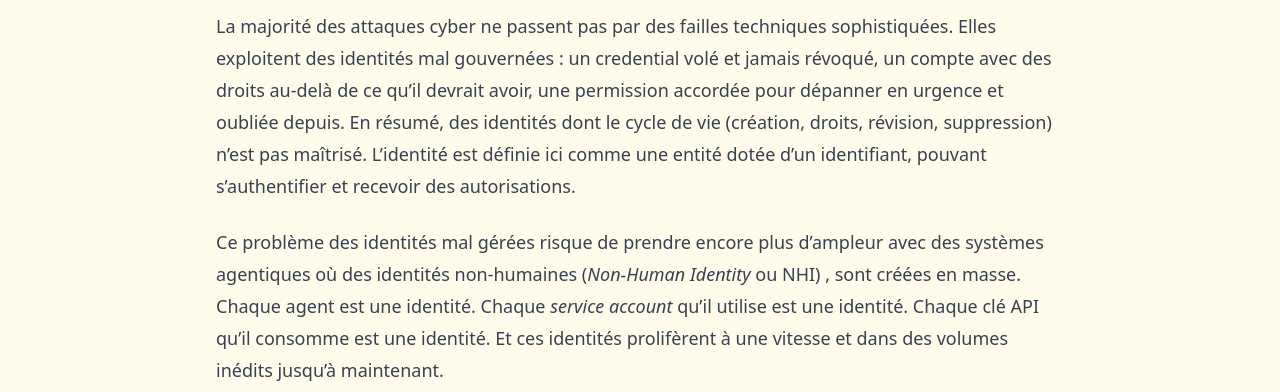
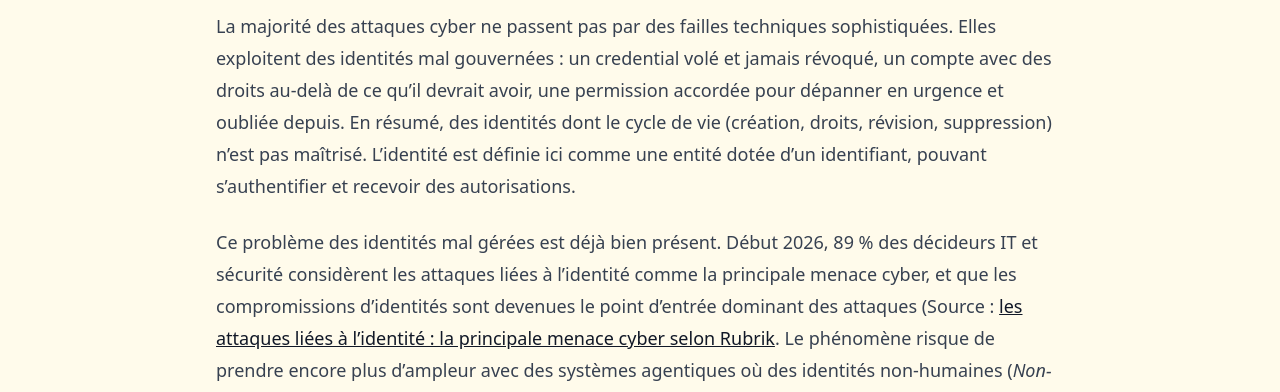
Before and after one commit to ai-referent/ai-referent.github.io, an Astro site: page /blog/iam_and_agentic_systems in a window 1280 px wide. Shown: the part 560-952 px from the top of the page. Built offline with nearby package versions, Linux system fonts and the light colour scheme; Astro itself is replaced by a stand-in of ours.

Commit message:
Added a reference

```diff
--- a/src/content/blog/IAM_and_agentic_systems.md
+++ b/src/content/blog/IAM_and_agentic_systems.md
@@ -13,7 +13,7 @@ excerpt: "L'IAM a été conçu pour des humains. Les agents ne le sont pas. Et d
 
 La majorité des attaques cyber ne passent pas par des failles techniques sophistiquées. Elles exploitent des identités mal gouvernées : un credential volé et jamais révoqué, un compte avec des droits au-delà de ce qu'il devrait avoir, une permission accordée pour dépanner en urgence et oubliée depuis. En résumé, des identités dont le cycle de vie (création, droits, révision, suppression) n'est pas maîtrisé. L'identité est définie ici comme une entité dotée d'un identifiant, pouvant s'authentifier et recevoir des autorisations.
 
-Ce problème des identités mal gérées risque de prendre encore plus d'ampleur avec des systèmes agentiques où des identités non-humaines (*Non-Human Identity* ou NHI) , sont créées en masse. Chaque agent est une identité. Chaque *service account* qu'il utilise est une identité. Chaque clé API qu'il consomme est une identité. Et ces identités prolifèrent à une vitesse et dans des volumes inédits jusqu'à maintenant.
+Ce problème des identités mal gérées est déjà bien présent. Début 2026,  89 % des décideurs IT et sécurité considèrent les attaques liées à l’identité comme la principale menace cyber, et que les compromissions d’identités sont devenues le point d’entrée dominant des attaques  (Source : [les attaques liées à l’identité : la principale menace cyber selon Rubrik](https://decideur-it.fr/89-des-dirigeants-francais-considerent-les-attaques-liees-a-lidentite-comme-la-principale-menace-cyber-selon-rubrik/). Le phénomène risque de prendre encore plus d'ampleur avec des systèmes agentiques où des identités non-humaines (*Non-Human Identity* ou NHI) , sont créées en masse. Chaque agent est une identité. Chaque *service account* qu'il utilise est une identité. . Et ces identités prolifèrent à une vitesse et dans des volumes inédits jusqu'à maintenant.
 
 Déployer des agents sans réponse claire à la question de la gouvernance des NHI, c'est aggraver structurellement la surface d'attaque.
 
```
